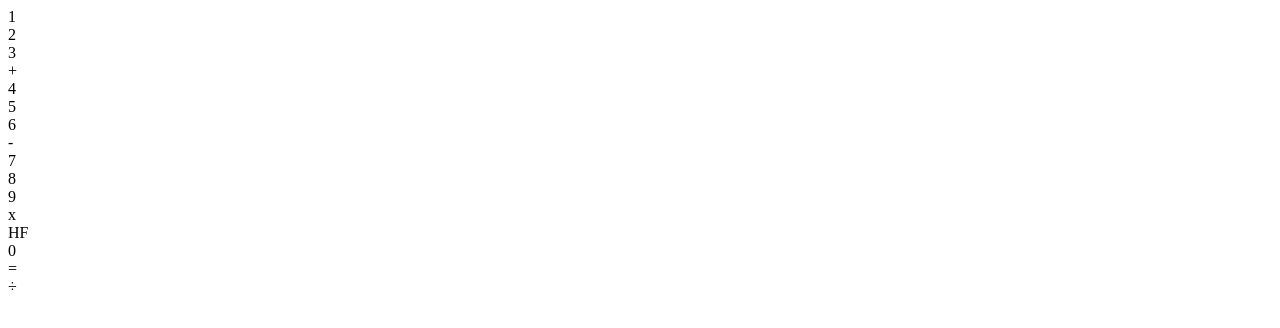
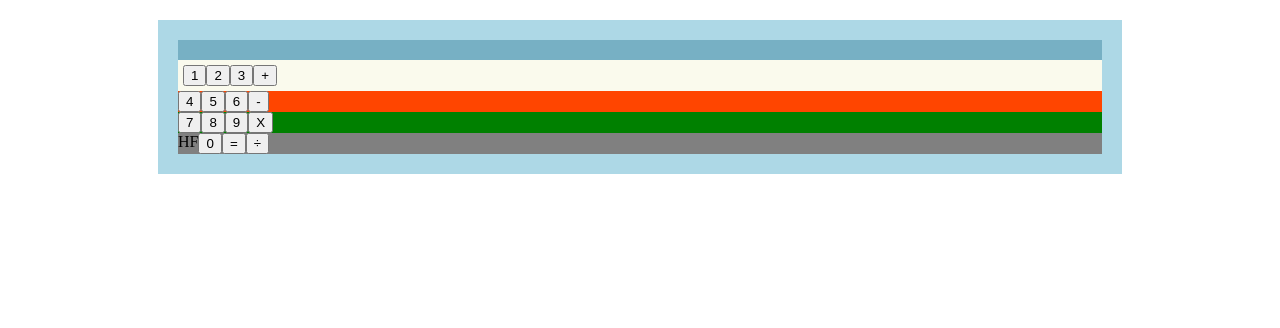
Before and after one commit to henriwf/calculator, a plain HTML site: page index.html in a window 1280 px wide. Drawn offline with Linux system fonts and the light colour scheme.

Commit message:
add divs for each part of the calculator start styling them in css

```diff
--- a/index.html
+++ b/index.html
@@ -16,31 +16,32 @@
 
         <div class="keyboard">
             <div class="line1">
-                <div>1</div>
-                <div>2</div>
-                <div>3</div>
-                <div>+</div>
+                <button class="1">1</button>
+                <button class="2">2</button>
+                <button class="3">3</button>
+                <button class="add">+</button>
             </div>
 
             <div class="line2">
-                <div>4</div>
-                <div>5</div>
-                <div>6</div>
-                <div>-</div>
+                <button class="4">4</button>
+                <button class="5">5</button>
+                <button class="6">6</button>
+                <button class="sub">-</button>
             </div>
 
             <div class="line3">
-                <div>7</div>
-                <div>8</div>
-                <div>9</div>
-                <div>x</div>
+                <button class="7">7</button>
+                <button class="8">8</button>
+                <button class="9">9</button>
+                <button class="X">X</button>
             </div>
 
             <div class="line4">
                 <div>HF</div>
-                <div>0</div>
-                <div>=</div>
-                <div>÷</div>
+                <button class="0">0</button>
+                <button class="equal">=</button>
+                <button class="div">÷</button>
+
             </div>
         </div>
     </div>
--- a/style.css
+++ b/style.css
@@ -0,0 +1,46 @@
+div {
+    display: flex;
+}
+
+.calculator {
+
+    display: flex;
+    background-color: lightblue;
+    flex-direction: column;
+    margin-top: 20px;
+    margin-left: 150px;
+    margin-right: 150px;
+    padding: 20px;
+    max-height: 100%;
+}
+
+.display {
+    display: flex;
+    background-color: rgba(63, 134, 158, 0.488);
+    padding: 10px;
+    font-family: -apple-system, system-ui, "Segoe UI", Helvetica, Arial, sans-serif, "Apple Color Emoji", "Segoe UI Emoji";
+    font-size: 30px;
+
+}
+.keyboard {
+    flex-direction: column;
+    background-color: beige;
+}
+
+.line1 {
+    display: flex;
+    background-color: rgba(255, 255, 255, 0.5);
+    padding: 5px;
+}
+
+.line2 {
+    background-color: orangered;
+}
+
+.line3 {
+    background-color: green;
+}
+
+.line4 {
+    background-color: grey;
+}
```
